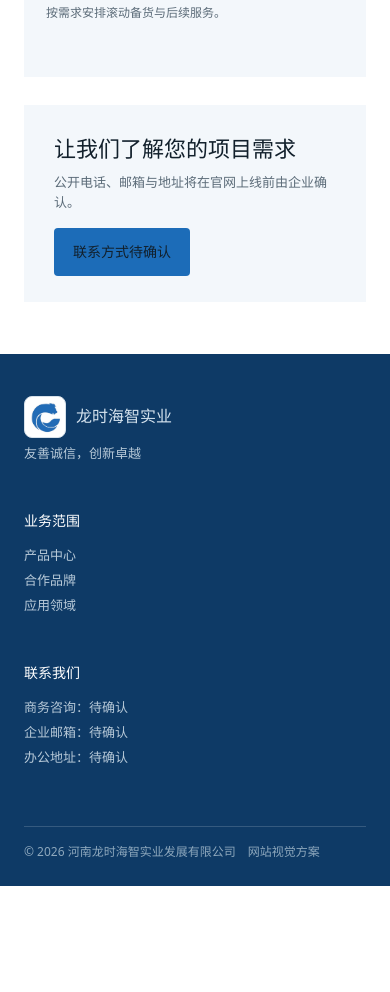
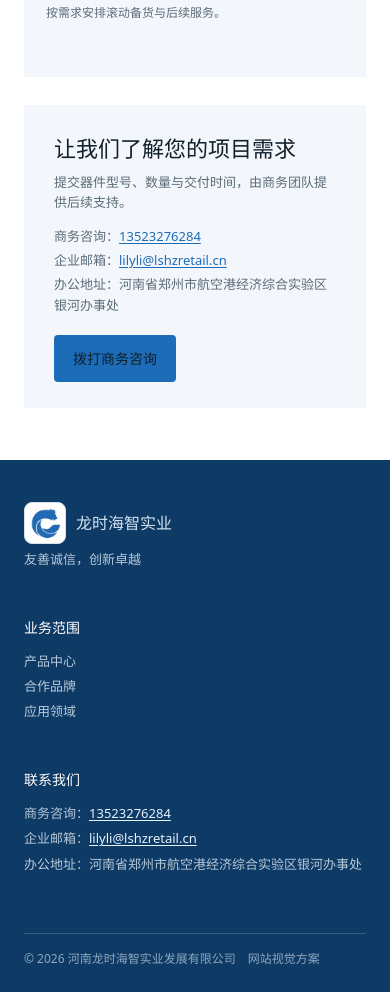
Before and after one commit to thmas-ux/longshi-haizhi-website, a plain HTML site: page services.html in a window 390 px wide. Shown: the part 1960-2952 px from the top of the page. Before the commit the page ends 2846 px from the top, so only its background shows below. Drawn offline with Linux system fonts and the light colour scheme.

Commit message:
Update crystal brand groups and publish official contact details.
Merge the two domestic oscillator groups into 国产自主品牌, replace all 待确认 contact placeholders with the confirmed phone, email, and office address, and adjust the footer and mobile layout so the new content stays readable.

```diff
--- a/assets/site.css
+++ b/assets/site.css
@@ -151,6 +151,7 @@ html, body { margin: 0; background: var(--lh-surface, #ffffff); }
 .lh-osc-item:nth-child(odd) { padding-right: 22px; }
 .lh-osc-item:nth-child(even) { padding-left: 22px; border-left: 1px solid var(--lh-line); }
 .lh-osc-item span { display: block; margin-bottom: 5px; color: var(--lh-brand); font-size: 12px; }
+.lh-osc-item strong { word-break: keep-all; }
 .lh-brand-grid { display: grid; grid-template-columns: repeat(5, 1fr); border-top: 1px solid var(--lh-line); border-left: 1px solid var(--lh-line); }
 .lh-brand-tile {
   min-height: 92px;
@@ -193,7 +194,7 @@ html, body { margin: 0; background: var(--lh-surface, #ffffff); }
 .lh-cta p { margin: 7px 0 0; color: var(--lh-muted); font-size: 13px; }
 .lh-footer {
   display: grid;
-  grid-template-columns: 1.2fr .8fr .8fr;
+  grid-template-columns: 1.1fr .55fr 1.45fr;
   gap: 42px;
   padding: 48px 9% 28px;
   background: var(--lh-brand-dark);
@@ -224,6 +225,7 @@ html, body { margin: 0; background: var(--lh-surface, #ffffff); }
   .lh-hero-meta { left: 24px; right: auto; bottom: 24px; }
   .lh-section { padding: 52px 24px; }
   .lh-section-head, .lh-osc-head, .lh-cta { display: block; }
+  .lh-osc-head .lh-note { display: block; margin-top: 6px; }
   .lh-product-grid, .lh-card-grid, .lh-osc-grid, .lh-brand-grid, .lh-app-tiles, .lh-service-grid, .lh-process { grid-template-columns: 1fr; }
   .lh-osc-item:nth-child(odd), .lh-osc-item:nth-child(even) { padding: 13px 0; border-left: 0; }
   .lh-cta .lh-btn { margin-top: 16px; }
@@ -265,3 +267,25 @@ html, body { margin: 0; background: var(--lh-surface, #ffffff); }
 @media (max-width: 900px) {
   .lh-menu { display: block; }
 }
+
+.lh-osc-item.lh-osc-item-wide {
+  grid-column: 1 / -1;
+  padding-left: 0;
+  padding-right: 0;
+  border-left: 0;
+}
+.lh-footer p a {
+  display: inline;
+  color: #e8f2fa;
+  text-decoration: underline;
+  text-underline-offset: 2px;
+}
+.lh-footer p a:hover { color: #fff; }
+.lh-contact-details { margin-top: 14px; }
+.lh-contact-details p { margin: 4px 0; }
+.lh-contact-details a {
+  color: var(--lh-brand);
+  text-decoration: underline;
+  text-underline-offset: 2px;
+}
+.lh-contact-details a:hover { color: var(--lh-brand-dark); }
--- a/services.html
+++ b/services.html
@@ -45,8 +45,16 @@
         <div class="lh-step"><strong>持续交付</strong><p>按需求安排滚动备货与后续服务。</p></div>
       </div>
       <div class="lh-cta" id="contact">
-        <div><strong>让我们了解您的项目需求</strong><p>公开电话、邮箱与地址将在官网上线前由企业确认。</p></div>
-        <a class="lh-btn lh-btn-solid" href="#contact">联系方式待确认</a>
+        <div>
+          <strong>让我们了解您的项目需求</strong>
+          <p>提交器件型号、数量与交付时间，由商务团队提供后续支持。</p>
+          <div class="lh-contact-details">
+            <p>商务咨询：<a href="tel:13523276284">13523276284</a></p>
+            <p>企业邮箱：<a href="mailto:lilyli@lshzretail.cn">lilyli@lshzretail.cn</a></p>
+            <p>办公地址：河南省郑州市航空港经济综合实验区银河办事处</p>
+          </div>
+        </div>
+        <a class="lh-btn lh-btn-solid" href="tel:13523276284">拨打商务咨询</a>
       </div>
     </section>
     <footer class="lh-footer">
@@ -55,7 +63,7 @@
         <p>友善诚信，创新卓越</p>
       </div>
       <div><div class="lh-footer-title">业务范围</div><a href="products.html">产品中心</a><a href="brands.html">合作品牌</a><a href="applications.html">应用领域</a></div>
-      <div><div class="lh-footer-title">联系我们</div><p>商务咨询：待确认</p><p>企业邮箱：待确认</p><p>办公地址：待确认</p></div>
+      <div><div class="lh-footer-title">联系我们</div><p>商务咨询：<a href="tel:13523276284">13523276284</a></p><p>企业邮箱：<a href="mailto:lilyli@lshzretail.cn">lilyli@lshzretail.cn</a></p><p>办公地址：河南省郑州市航空港经济综合实验区银河办事处</p></div>
       <div class="lh-copyright">© 2026 河南龙时海智实业发展有限公司　网站视觉方案</div>
     </footer>
   </main>
```
Also changed, not shown: applications.html (+1 -1 lines), brands.html (+1 -1 lines), index.html (+1 -1 lines), products.html (+2 -3 lines).
